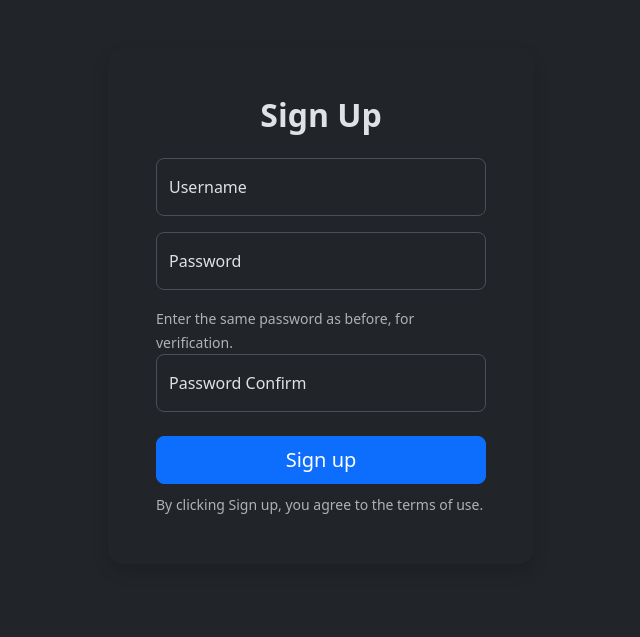
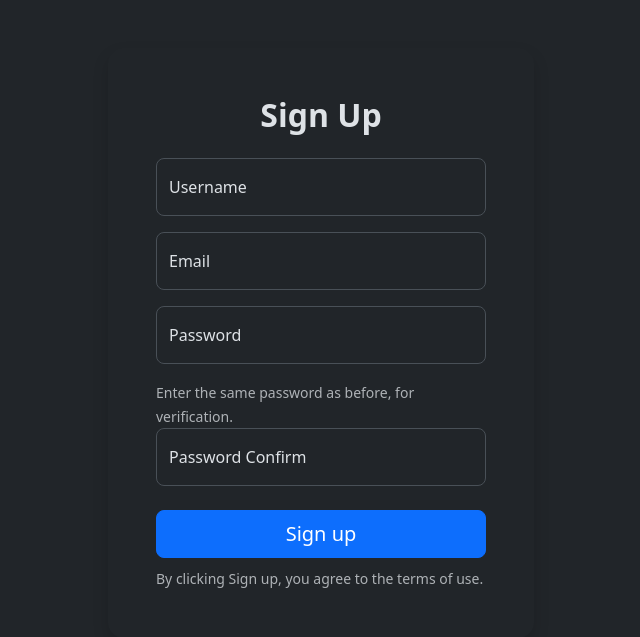
Before and after one commit to 0neWithNothing/Social-Network, a Django app: page /signup/ in a window 1280 px wide. Shown: the part 56-693 px from the top of the page, without its empty margins (319-959 px from the left). Run offline with Django 4.2, Linux system fonts and the light colour scheme.

Commit message:
make email confirmation

```diff
--- a/social/forms.py
+++ b/social/forms.py
@@ -1,9 +1,14 @@
-from django.contrib.auth.forms import UserCreationForm
+from django.contrib.auth.forms import UserCreationForm, AuthenticationForm
+from django import forms
 
 from .models import User
 
 class CustomUserCreationForm(UserCreationForm):
-
+    email = forms.EmailField(max_length=200, help_text='Required')
     class Meta(UserCreationForm.Meta):
         model = User
-        fields = UserCreationForm.Meta.fields
+        fields = ('username', 'email', 'password1', 'password2')
+
+
+class CustomAuthenticationForm(AuthenticationForm):
+    username = forms.CharField(label='Email / Username')
--- a/social/models.py
+++ b/social/models.py
@@ -4,7 +4,13 @@ from django.contrib.auth.models import AbstractUser
 
 class User(AbstractUser):
     friends = models.ManyToManyField("User", blank=True)
+    email = models.EmailField(unique=True)
 
+    USERNAME_FIELD = "email"
+    REQUIRED_FIELDS = []
+
+    def __str__(self):
+        return self.username
 
 class FriendRequest(models.Model):
     from_user = models.ForeignKey(User, related_name="from_user", on_delete=models.CASCADE)
--- a/social/templates/social/login_user.html
+++ b/social/templates/social/login_user.html
@@ -25,7 +25,7 @@
             <div class="form-floating mb-3">
                 <input type="text" class="form-control rounded-3" id="{{ form.username.id_for_label }}" name="{{ form.username.html_name }}" placeholder="name@example.com"
                 {% if form.username.field.required %}required{% endif %} value="{% if form.username.value %}{{ form.username.value }}{% endif %}">
-                <label for="{{ form.username.id_for_label }}">Username</label>
+                <label for="{{ form.username.id_for_label }}">Email or Username</label>
                 {% for err in form.username.errors %}
                     <span class="text-danger-emphasis">{{ err }}</span>
                 {% endfor %}
--- a/social/templates/social/signup_user.html
+++ b/social/templates/social/signup_user.html
@@ -18,6 +18,14 @@
                 {% if form.username.field.required %}required{% endif %} value="{% if form.username.value %}{{ form.username.value }}{% endif %}">
                 <label for="{{ form.username.id_for_label }}">Username</label>
                 {% for err in form.username.errors %}
+                    <span class="text-danger-emphasis">{{ err }}</span>
+                {% endfor %}
+            </div>
+            <div class="form-floating mb-3">
+                <input type="text" class="form-control rounded-3" id="{{ form.email.id_for_label }}" name="{{ form.email.html_name }}" placeholder="name@example.com"
+                {% if form.email.field.required %}required{% endif %} value="{% if form.email.value %}{{ form.email.value }}{% endif %}">
+                <label for="{{ form.email.id_for_label }}">Email</label>
+                {% for err in form.email.errors %}
                     <span class="text-danger-emphasis">{{ err }}</span>
                 {% endfor %}
             </div>
--- a/social/urls.py
+++ b/social/urls.py
@@ -8,5 +8,6 @@ urlpatterns = [
     path('logout/', views.LogoutUserView.as_view(), name='logout'),
     path('friend-request/<int:id>/', views.send_friend_request, name='send-friend-request'),
     path('accept-friend-request/<int:id>/', views.accept_friend_request, name='accept-friend-request'),
-    path('users/', views.UsersListView.as_view(), name='users-list')
+    path('users/', views.UsersListView.as_view(), name='users-list'),
+    path('activate/<uidb64>/<token>', views.ActivateView.as_view(), name='activate'),
 ]
--- a/social/views.py
+++ b/social/views.py
@@ -1,16 +1,22 @@
-# from django.shortcuts import render
-# from django.urls import reverse
+from django.shortcuts import redirect
+from django.contrib.auth import get_user_model
+from django.utils.http import urlsafe_base64_encode, urlsafe_base64_decode
+from django.utils.encoding import force_bytes, force_str
+from django.template.loader import render_to_string
+from django.contrib.sites.shortcuts import get_current_site
 from django.http import HttpResponseRedirect, HttpResponse
+from django.views import View
 from django.views.generic.base import TemplateView
 from django.views.generic.edit import CreateView
 from django.contrib.auth import login
 from django.contrib.auth.decorators import login_required
 from django.contrib.auth.views import LoginView, LogoutView
 from django.views.generic import ListView, DetailView
-from django.contrib.auth.forms import AuthenticationForm
+from django.core.mail import EmailMessage
 
 from .models import User, FriendRequest
-from .forms import CustomUserCreationForm
+from .forms import CustomUserCreationForm, CustomAuthenticationForm
+from .token import email_verification_token
 
 # Create your views here.
 
@@ -18,22 +24,61 @@ class HomeView(TemplateView):
     template_name = "social/home.html"
 
 
-
-#Creation and Authentication users
+#Creation user and sending email confirmation
 
 class SignupUserView(CreateView):
     form_class = CustomUserCreationForm
     template_name = "social/signup_user.html"
 
+    def _send_email_verification(self, user):
+        current_site = get_current_site(self.request)
+        subject = 'Activate Your Account'
+        body = render_to_string('email_verification.html',
+            {
+                'domain': current_site.domain,
+                'uid': urlsafe_base64_encode(force_bytes(user.pk)),
+                'token': email_verification_token.make_token(user),
+            }
+        )
+        EmailMessage(to=[user.email], subject=subject, body=body).send()
+
     def form_valid(self, form):
-        user = form.save()
-        login(self.request, user)
-        return HttpResponseRedirect('')
+        user = form.save(commit=False)
+        user.is_active = False
+        user.save()
+        self._send_email_verification(user)
+        return redirect("home")
 
+
+#Activete user account by email
+
+class ActivateView(View):
+
+    def get_user_from_email_verification_token(self, uidb64, token):
+        try:
+            uid = force_str(urlsafe_base64_decode(uidb64))
+            user = get_user_model().objects.get(pk=uid)
+        except (TypeError, ValueError, OverflowError, get_user_model().DoesNotExist):
+            return None
+
+        if user is not None and email_verification_token.check_token(user, token):
+            return user
+
+        return None
+
+    def get(self, request, uidb64, token):
+        user = self.get_user_from_email_verification_token(uidb64, token)
+        user.is_active = True
+        user.save()
+        login(request, user)
+        return redirect("home")
+
+
+#Authentication users
 
 class LoginUserView(LoginView):
     template_name = "social/login_user.html"
-    authentication_form = AuthenticationForm
+    authentication_form = CustomAuthenticationForm
     next_page = "home"
 
 
--- a/templates/base.html
+++ b/templates/base.html
@@ -1,9 +1,11 @@
+{% load static %}
 <!DOCTYPE html>
 <html lang="en">
 <head>
     <meta charset="UTF-8">
     <meta http-equiv="X-UA-Compatible" content="IE=edge">
     <meta name="viewport" content="width=device-width, initial-scale=1.0">
+    <link rel="icon" type="image/x-icon" href="{% static 'images/logo.png' %}">
     <title>{% block title %}{% endblock %}</title>
     <link href="https://cdn.jsdelivr.net/npm/bootstrap@5.3.0-alpha1/dist/css/bootstrap.min.css" rel="stylesheet" integrity="sha384-GLhlTQ8iRABdZLl6O3oVMWSktQOp6b7In1Zl3/Jr59b6EGGoI1aFkw7cmDA6j6gD" crossorigin="anonymous">
 </head>
--- /dev/null
+++ b/templates/email_verification.html
@@ -0,0 +1,6 @@
+{% autoescape off %}
+    Please confirm your email by clicking on the following link.
+
+    http://{{ domain }}{% url 'activate' uidb64=uid token=token %}
+
+{% endautoescape %}
```
Also changed, not shown: social/backends.py (added, +20 -0 lines), social/token.py (added, +11 -0 lines), social_network/settings.py (+16 -1 lines), db.sqlite3, social/migrations/0002_alter_user_email.py (added), static/images/logo.png (added).
